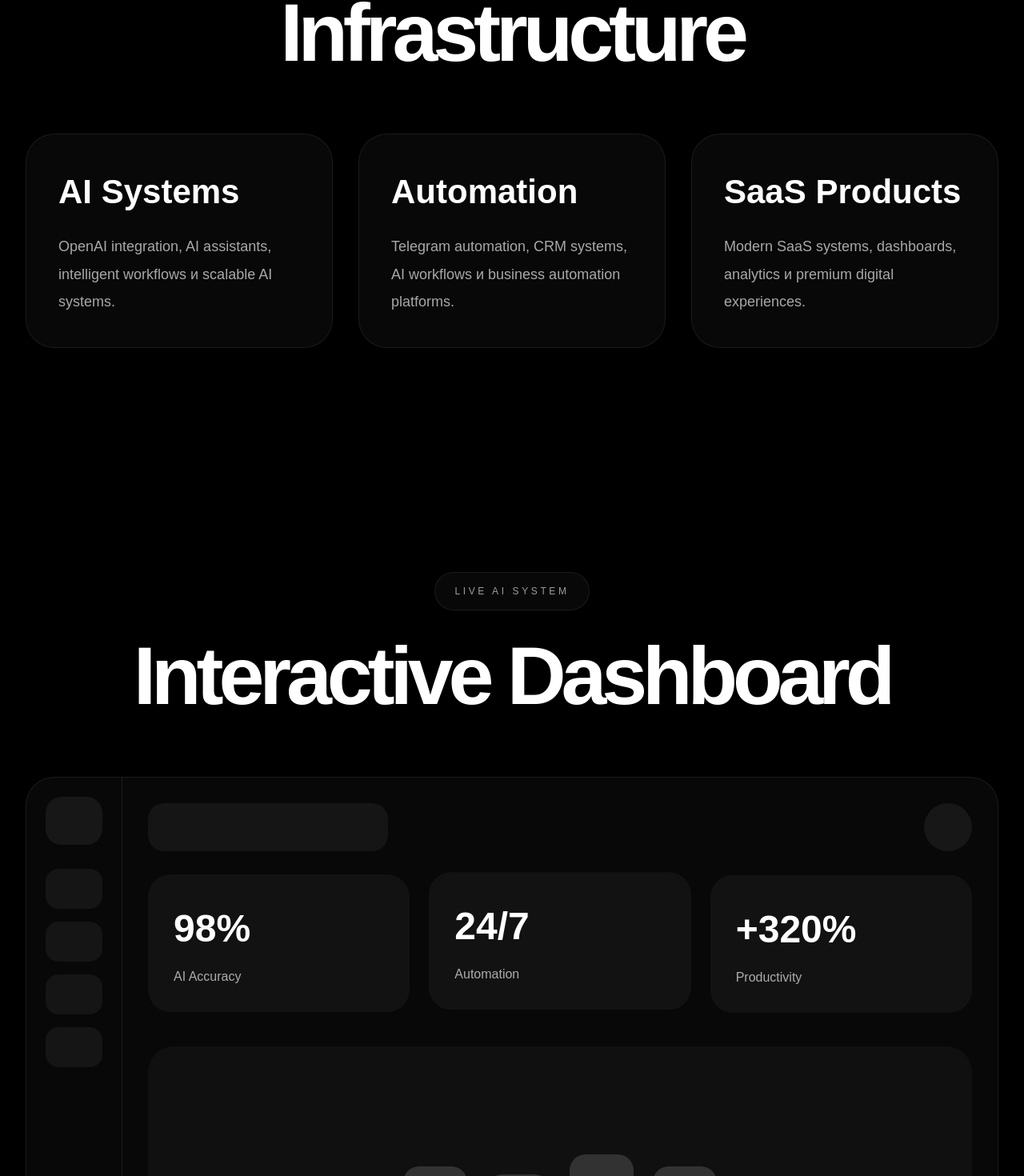
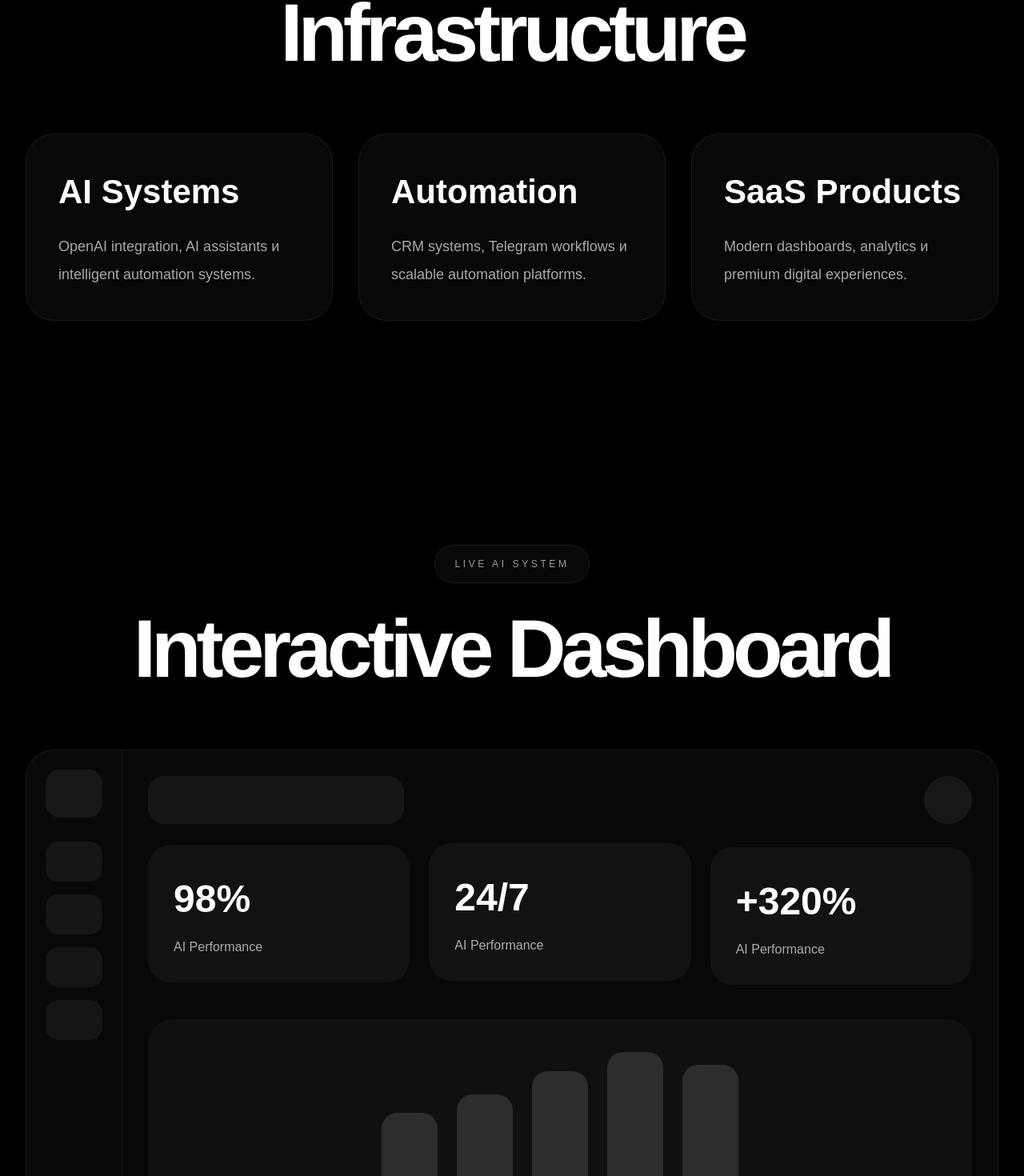
Before and after one commit to errorkorolevsky/eric-portfolio, a Next.js app: page / in a window 1280 px wide. Shown: the part 1310-2780 px from the top of the page at 80% size. Built offline with nearby package versions, Linux system fonts and the light colour scheme.

Commit message:
advanced premium motion system

```diff
--- a/app/globals.css
+++ b/app/globals.css
@@ -17,54 +17,29 @@ body {
   box-sizing: border-box;
 }
 
-.grid-overlay {
-  position: fixed;
-  inset: 0;
-  z-index: -5;
-
-  background-image:
-    linear-gradient(rgba(255,255,255,0.03) 1px, transparent 1px),
-    linear-gradient(90deg, rgba(255,255,255,0.03) 1px, transparent 1px);
-
-  background-size: 80px 80px;
-
-  mask-image: radial-gradient(circle at center, black, transparent 80%);
+.site-wrapper {
+  position: relative;
 }
 
-.ambient {
+/* CURSOR */
+
+.premium-cursor {
+  width: 18px;
+  height: 18px;
+
+  border-radius: 9999px;
+
+  background: rgba(255,255,255,0.9);
+
   position: fixed;
-  border-radius: 9999px;
-  filter: blur(120px);
-  z-index: -6;
-}
 
-.ambient-1 {
-  width: 600px;
-  height: 600px;
-  background: rgba(255,255,255,0.08);
+  z-index: 999;
 
-  top: -200px;
-  left: -200px;
-}
+  pointer-events: none;
 
-.ambient-2 {
-  width: 500px;
-  height: 500px;
-  background: rgba(255,255,255,0.05);
+  transform: translate(-50%, -50%);
 
-  right: -100px;
-  top: 30%;
-}
-
-.ambient-3 {
-  width: 700px;
-  height: 700px;
-  background: rgba(255,255,255,0.04);
-
-  bottom: -300px;
-  left: 50%;
-
-  transform: translateX(-50%);
+  mix-blend-mode: difference;
 }
 
 .mouse-glow {
@@ -91,18 +66,96 @@ body {
   filter: blur(60px);
 }
 
+/* GRID */
+
+.grid-overlay {
+  position: fixed;
+  inset: 0;
+  z-index: -5;
+
+  background-image:
+    linear-gradient(rgba(255,255,255,0.03) 1px, transparent 1px),
+    linear-gradient(90deg, rgba(255,255,255,0.03) 1px, transparent 1px);
+
+  background-size: 80px 80px;
+
+  mask-image: radial-gradient(circle at center, black, transparent 80%);
+}
+
+/* AMBIENT */
+
+.ambient {
+  position: fixed;
+  border-radius: 9999px;
+  filter: blur(120px);
+  z-index: -6;
+
+  animation: float 12s ease-in-out infinite;
+}
+
+.ambient-1 {
+  width: 600px;
+  height: 600px;
+
+  background: rgba(255,255,255,0.08);
+
+  top: -200px;
+  left: -200px;
+}
+
+.ambient-2 {
+  width: 500px;
+  height: 500px;
+
+  background: rgba(255,255,255,0.05);
+
+  right: -100px;
+  top: 30%;
+}
+
+.ambient-3 {
+  width: 700px;
+  height: 700px;
+
+  background: rgba(255,255,255,0.04);
+
+  bottom: -300px;
+  left: 50%;
+}
+
+@keyframes float {
+
+  0% {
+    transform: translateY(0px);
+  }
+
+  50% {
+    transform: translateY(-30px);
+  }
+
+  100% {
+    transform: translateY(0px);
+  }
+
+}
+
+/* NAVBAR */
+
 .navbar {
   position: fixed;
+
   top: 0;
   left: 0;
+
   width: 100%;
-  z-index: 50;
+
+  z-index: 100;
 
   backdrop-filter: blur(24px);
 
-  background: rgba(0,0,0,0.4);
+  background: rgba(0,0,0,0.35);
 
-  border-bottom: 1px solid rgba(255,255,255,0.05);
+  border-bottom: 1px solid rgba(255,255,255,0.06);
 }
 
 .navbar-container {
@@ -132,7 +185,15 @@ body {
 .nav-links a {
   color: rgba(255,255,255,0.7);
   text-decoration: none;
+
+  transition: 0.3s ease;
 }
+
+.nav-links a:hover {
+  color: white;
+}
+
+/* HERO */
 
 .hero-section {
   min-height: 100vh;
@@ -161,6 +222,8 @@ body {
   border: 1px solid rgba(255,255,255,0.08);
 
   background: rgba(255,255,255,0.03);
+
+  backdrop-filter: blur(24px);
 
   font-size: 12px;
 
@@ -200,14 +263,19 @@ body {
   display: flex;
   justify-content: center;
   gap: 24px;
+
   margin-top: 56px;
 }
 
 .primary-btn,
 .secondary-btn {
   padding: 20px 36px;
+
   border-radius: 20px;
+
   cursor: pointer;
+
+  transition: 0.35s ease;
 }
 
 .primary-btn {
@@ -218,9 +286,13 @@ body {
 
 .secondary-btn {
   background: rgba(255,255,255,0.04);
+
   border: 1px solid rgba(255,255,255,0.08);
+
   color: white;
 }
+
+/* SECTION */
 
 .section {
   padding: 140px 32px;
@@ -235,10 +307,14 @@ body {
   text-align: center;
 }
 
+/* GRID */
+
 .services-grid,
 .projects-grid {
   display: grid;
+
   gap: 32px;
+
   margin-top: 80px;
 }
 
@@ -249,6 +325,8 @@ body {
 .projects-grid {
   grid-template-columns: repeat(2,1fr);
 }
+
+/* CARDS */
 
 .glass-card,
 .project-card,
@@ -262,6 +340,8 @@ body {
   background: rgba(255,255,255,0.03);
 
   backdrop-filter: blur(24px);
+
+  transition: 0.4s ease;
 }
 
 .glass-card {
@@ -271,33 +351,66 @@ body {
 .glass-card h3,
 .project-content h3 {
   font-size: 42px;
+
   font-weight: 900;
+
   margin-bottom: 20px;
 }
 
 .glass-card p,
 .project-content p {
   font-size: 18px;
+
   line-height: 1.9;
+
   color: rgba(255,255,255,0.65);
 }
 
+.card-glow {
+  position: absolute;
+  inset: 0;
+
+  background:
+    radial-gradient(
+      circle at top left,
+      rgba(255,255,255,0.12),
+      transparent 40%
+    );
+
+  opacity: 0;
+
+  transition: 0.4s ease;
+}
+
+.glass-card:hover .card-glow {
+  opacity: 1;
+}
+
+/* DASHBOARD */
+
 .live-dashboard {
   margin-top: 80px;
+
+  min-height: 600px;
+
   display: flex;
-  min-height: 600px;
 }
 
-.live-sidebar {
+.dashboard-sidebar {
   width: 120px;
+
   border-right: 1px solid rgba(255,255,255,0.08);
+
   padding: 24px;
 }
 
 .sidebar-logo {
   height: 60px;
-  border-radius: 20px;
+
+  border-radius: 18px;
+
   background: rgba(255,255,255,0.06);
+
   margin-bottom: 30px;
 }
 
@@ -309,61 +422,76 @@ body {
 
 .sidebar-items div {
   height: 50px;
+
   border-radius: 16px;
+
   background: rgba(255,255,255,0.05);
 }
 
-.live-content {
+.dashboard-content {
   flex: 1;
   padding: 32px;
 }
 
-.live-top {
+.dashboard-top {
   display: flex;
   justify-content: space-between;
+
   margin-bottom: 32px;
 }
 
-.live-search {
-  width: 300px;
+.dashboard-search {
+  width: 320px;
   height: 60px;
+
   border-radius: 20px;
+
   background: rgba(255,255,255,0.05);
 }
 
-.live-profile {
+.dashboard-user {
   width: 60px;
   height: 60px;
+
   border-radius: 9999px;
+
   background: rgba(255,255,255,0.06);
 }
 
-.live-stats {
+.stats-grid {
   display: grid;
+
   grid-template-columns: repeat(3,1fr);
+
   gap: 24px;
+
   margin-bottom: 40px;
 }
 
 .stat-card {
   padding: 32px;
+
   border-radius: 28px;
+
   background: rgba(255,255,255,0.04);
 }
 
-.stat-value {
+.stat-number {
   font-size: 48px;
   font-weight: 900;
+
   margin-bottom: 12px;
 }
 
-.stat-label {
+.stat-text {
   color: rgba(255,255,255,0.65);
 }
 
-.chart-block {
+.chart-container {
   height: 260px;
+
   border-radius: 32px;
+
   background: rgba(255,255,255,0.03);
 
   display: flex;
@@ -373,26 +501,48 @@ body {
   padding: 40px;
 }
 
-.chart-lines {
+.chart-bars {
   display: flex;
+  align-items: end;
   gap: 24px;
-  align-items: end;
+
   height: 100%;
 }
 
-.chart-lines div {
-  width: 80px;
+.chart-bars div {
+  width: 70px;
+
   border-radius: 20px 20px 0 0;
-  background: rgba(255,255,255,0.14);
+
+  background: rgba(255,255,255,0.12);
 }
+
+/* PROJECTS */
 
 .project-preview {
   height: 320px;
-  background: linear-gradient(135deg,#0a0a0a,#050505);
+
+  position: relative;
+
+  background:
+    linear-gradient(
+      135deg,
+      #0a0a0a,
+      #050505
+    );
 }
 
-.project-preview.second {
-  background: linear-gradient(135deg,#101010,#050505);
+.preview-glow {
+  position: absolute;
+
+  inset: 0;
+
+  background:
+    radial-gradient(
+      circle at center,
+      rgba(255,255,255,0.12),
+      transparent 60%
+    );
 }
 
 .project-content {
@@ -417,35 +567,46 @@ body {
   margin-bottom: 24px;
 }
 
+/* CONTACT */
+
 .contact-section {
   padding: 160px 32px;
 }
 
 .contact-content {
   max-width: 1000px;
+
   margin: 0 auto;
+
   text-align: center;
 }
 
 .contact-links {
   display: flex;
   justify-content: center;
+
   gap: 48px;
+
   margin-top: 56px;
 }
 
 .contact-links a {
   color: white;
+
   text-decoration: none;
+
   font-size: 24px;
+
   font-weight: 700;
 }
+
+/* MOBILE */
 
 @media (max-width: 1024px) {
 
   .services-grid,
   .projects-grid,
-  .live-stats {
+  .stats-grid {
     grid-template-columns: 1fr;
   }
 
@@ -453,7 +614,7 @@ body {
     flex-direction: column;
   }
 
-  .live-sidebar {
+  .dashboard-sidebar {
     width: 100%;
     border-right: none;
     border-bottom: 1px solid rgba(255,255,255,0.08);
--- a/app/page.tsx
+++ b/app/page.tsx
@@ -1,12 +1,12 @@
 "use client";
 
 import { motion } from "framer-motion";
-import { useEffect, useState } from "react";
+import { useEffect, useRef, useState } from "react";
 
 const fadeUp = {
   hidden: {
     opacity: 0,
-    y: 50,
+    y: 80,
   },
 
   visible: {
@@ -22,13 +22,32 @@ export default function Home() {
     y: 0,
   });
 
+  const cursorRef = useRef<HTMLDivElement>(null);
+
   useEffect(() => {
 
     const mouseMove = (e: MouseEvent) => {
+
       setMousePosition({
         x: e.clientX,
         y: e.clientY,
       });
+
+      if (cursorRef.current) {
+
+        cursorRef.current.animate(
+          {
+            left: `${e.clientX}px`,
+            top: `${e.clientY}px`,
+          },
+          {
+            duration: 600,
+            fill: "forwards",
+          }
+        );
+
+      }
+
     };
 
     window.addEventListener("mousemove", mouseMove);
@@ -40,7 +59,14 @@ export default function Home() {
   }, []);
 
   return (
-    <main className="relative overflow-hidden bg-black text-white">
+    <main className="site-wrapper">
+
+      {/* PREMIUM CURSOR */}
+
+      <div
+        ref={cursorRef}
+        className="premium-cursor"
+      />
 
       {/* MOUSE GLOW */}
 
@@ -66,31 +92,22 @@ export default function Home() {
 
         <div className="navbar-container">
 
-          <div className="logo">
+          <motion.div
+            whileHover={{
+              scale: 1.05,
+            }}
+            className="logo"
+          >
             Эрик.dev
-          </div>
+          </motion.div>
 
           <nav className="nav-links">
 
-            <a href="#hero">
-              Главная
-            </a>
-
-            <a href="#services">
-              Услуги
-            </a>
-
-            <a href="#dashboard">
-              Dashboard
-            </a>
-
-            <a href="#projects">
-              Проекты
-            </a>
-
-            <a href="#contact">
-              Контакты
-            </a>
+            <a href="#hero">Главная</a>
+            <a href="#services">Услуги</a>
+            <a href="#dashboard">Dashboard</a>
+            <a href="#projects">Проекты</a>
+            <a href="#contact">Контакты</a>
 
           </nav>
 
@@ -109,13 +126,22 @@ export default function Home() {
           initial="hidden"
           animate="visible"
           variants={fadeUp}
-          transition={{ duration: 0.9 }}
+          transition={{ duration: 1 }}
           className="hero-content"
         >
 
-          <div className="hero-label">
+          <motion.div
+            animate={{
+              y: [0, -10, 0],
+            }}
+            transition={{
+              repeat: Infinity,
+              duration: 6,
+            }}
+            className="hero-label"
+          >
             AI • AUTOMATION • SAAS
-          </div>
+          </motion.div>
 
           <h1 className="hero-title">
 
@@ -140,13 +166,31 @@ export default function Home() {
 
           <div className="hero-buttons">
 
-            <button className="primary-btn">
+            <motion.button
+              whileHover={{
+                scale: 1.05,
+                y: -4,
+              }}
+              whileTap={{
+                scale: 0.96,
+              }}
+              className="primary-btn"
+            >
               Обсудить проект
-            </button>
+            </motion.button>
 
-            <button className="secondary-btn">
+            <motion.button
+              whileHover={{
+                scale: 1.05,
+                y: -4,
+              }}
+              whileTap={{
+                scale: 0.96,
+              }}
+              className="secondary-btn"
+            >
               Смотреть кейсы
-            </button>
+            </motion.button>
 
           </div>
 
@@ -161,7 +205,14 @@ export default function Home() {
         className="section"
       >
 
-        <div className="section-container">
+        <motion.div
+          initial="hidden"
+          whileInView="visible"
+          viewport={{ once: true }}
+          variants={fadeUp}
+          transition={{ duration: 0.8 }}
+          className="section-container"
+        >
 
           <div className="section-heading">
 
@@ -181,78 +232,51 @@ export default function Home() {
 
           <div className="services-grid">
 
+            {[
+              {
+                title: "AI Systems",
+                text: "OpenAI integration, AI assistants и intelligent automation systems.",
+              },
+
+              {
+                title: "Automation",
+                text: "CRM systems, Telegram workflows и scalable automation platforms.",
+              },
+
+              {
+                title: "SaaS Products",
+                text: "Modern dashboards, analytics и premium digital experiences.",
+              },
+
+            ].map((card, index) => (
+
               <motion.div
+                key={index}
                 whileHover={{
-                y: -10,
-                scale: 1.02,
+                  y: -12,
+                  rotateX: 4,
+                  rotateY: 4,
                 }}
-              className="glass-card"
+                className="glass-card magnetic"
               >
 
                 <div className="card-glow"></div>
 
                 <h3>
-                AI Systems
+                  {card.title}
                 </h3>
 
                 <p>
-                OpenAI integration,
-                AI assistants,
-                intelligent workflows
-                и scalable AI systems.
+                  {card.text}
                 </p>
 
               </motion.div>
 
-            <motion.div
-              whileHover={{
-                y: -10,
-                scale: 1.02,
-              }}
-              className="glass-card"
-            >
-
-              <div className="card-glow"></div>
-
-              <h3>
-                Automation
-              </h3>
-
-              <p>
-                Telegram automation,
-                CRM systems,
-                AI workflows
-                и business automation platforms.
-              </p>
-
-            </motion.div>
-
-            <motion.div
-              whileHover={{
-                y: -10,
-                scale: 1.02,
-              }}
-              className="glass-card"
-            >
-
-              <div className="card-glow"></div>
-
-              <h3>
-                SaaS Products
-              </h3>
-
-              <p>
-                Modern SaaS systems,
-                dashboards,
-                analytics
-                и premium digital experiences.
-              </p>
-
-            </motion.div>
+            ))}
 
           </div>
 
-        </div>
+        </motion.div>
 
       </section>
 
@@ -263,7 +287,14 @@ export default function Home() {
         className="section"
       >
 
-        <div className="section-container">
+        <motion.div
+          initial="hidden"
+          whileInView="visible"
+          viewport={{ once: true }}
+          variants={fadeUp}
+          transition={{ duration: 1 }}
+          className="section-container"
+        >
 
           <div className="section-heading">
 
@@ -284,9 +315,7 @@ export default function Home() {
             className="live-dashboard"
           >
 
-            {/* SIDEBAR */}
-
-            <div className="live-sidebar">
+            <div className="dashboard-sidebar">
 
               <div className="sidebar-logo"></div>
 
@@ -301,134 +330,74 @@ export default function Home() {
 
             </div>
 
-            {/* CONTENT */}
+            <div className="dashboard-content">
 
-            <div className="live-content">
+              <div className="dashboard-top">
 
-              {/* TOP */}
+                <div className="dashboard-search"></div>
 
-              <div className="live-top">
-
-                <div className="live-search"></div>
-
-                <div className="live-profile"></div>
+                <div className="dashboard-user"></div>
 
               </div>
 
-              {/* STATS */}
+              <div className="stats-grid">
 
-              <div className="live-stats">
+                {[
+                  "98%",
+                  "24/7",
+                  "+320%",
+                ].map((stat, index) => (
 
                   <motion.div
+                    key={index}
                     animate={{
-                    y: [0, -5, 0],
+                      y: [0, -10, 0],
                     }}
                     transition={{
                       repeat: Infinity,
-                    duration: 4,
+                      duration: 4 + index,
                     }}
                     className="stat-card"
                   >
 
-                  <div className="stat-value">
-                    98%
+                    <div className="stat-number">
+                      {stat}
                     </div>
 
-                  <div className="stat-label">
-                    AI Accuracy
+                    <div className="stat-text">
+                      AI Performance
                     </div>
 
                   </motion.div>
 
+                ))}
+
+              </div>
+
+              <div className="chart-container">
+
+                <div className="chart-bars">
+
+                  {[1,2,3,4,5].map((item) => (
+
                     <motion.div
+                      key={item}
                       animate={{
-                    y: [0, -7, 0],
+                        height: [
+                          60,
+                          140,
+                          90,
+                          180,
+                          120,
+                        ],
                       }}
                       transition={{
                         repeat: Infinity,
-                    duration: 5,
-                  }}
-                  className="stat-card"
-                >
-
-                  <div className="stat-value">
-                    24/7
-                  </div>
-
-                  <div className="stat-label">
-                    Automation
-                  </div>
-
-                </motion.div>
-
-                <motion.div
-                  animate={{
-                    y: [0, -4, 0],
-                  }}
-                  transition={{
-                    repeat: Infinity,
-                    duration: 3,
-                  }}
-                  className="stat-card"
-                >
-
-                  <div className="stat-value">
-                    +320%
-                  </div>
-
-                  <div className="stat-label">
-                    Productivity
-                  </div>
-
-                </motion.div>
-
-              </div>
-
-              {/* CHART */}
-
-              <div className="chart-block">
-
-                <div className="chart-lines">
-
-                  <motion.div
-                    animate={{
-                      height: [40, 100, 70, 120],
-                    }}
-                    transition={{
-                      repeat: Infinity,
-                      duration: 4,
+                        duration: 5 + item,
                       }}
                     />
 
-                  <motion.div
-                    animate={{
-                      height: [90, 60, 130, 80],
-                    }}
-                    transition={{
-                      repeat: Infinity,
-                      duration: 5,
-                    }}
-                  />
-
-                  <motion.div
-                    animate={{
-                      height: [60, 120, 80, 150],
-                    }}
-                    transition={{
-                      repeat: Infinity,
-                      duration: 6,
-                    }}
-                  />
-
-                  <motion.div
-                    animate={{
-                      height: [100, 70, 140, 90],
-                    }}
-                    transition={{
-                      repeat: Infinity,
-                      duration: 5,
-                    }}
-                  />
+                  ))}
 
                 </div>
 
@@ -438,7 +407,7 @@ export default function Home() {
 
           </motion.div>
 
-        </div>
+        </motion.div>
 
       </section>
 
@@ -449,7 +418,14 @@ export default function Home() {
         className="section"
       >
 
-        <div className="section-container">
+        <motion.div
+          initial="hidden"
+          whileInView="visible"
+          viewport={{ once: true }}
+          variants={fadeUp}
+          transition={{ duration: 1 }}
+          className="section-container"
+        >
 
           <div className="section-heading">
 
@@ -465,14 +441,30 @@ export default function Home() {
 
           <div className="projects-grid">
 
+            {[1,2].map((project) => (
+
               <motion.div
+                key={project}
                 whileHover={{
                   y: -12,
                 }}
-              className="project-card"
+                className="project-card magnetic"
               >
 
-              <div className="project-preview"></div>
+                <div className="project-preview">
+
+                  <motion.div
+                    animate={{
+                      scale: [1, 1.05, 1],
+                    }}
+                    transition={{
+                      repeat: Infinity,
+                      duration: 8,
+                    }}
+                    className="preview-glow"
+                  />
+
+                </div>
 
                 <div className="project-content">
 
@@ -481,53 +473,27 @@ export default function Home() {
                   </div>
 
                   <h3>
-                  AI SaaS Dashboard
+                    Intelligent Automation
                   </h3>
 
                   <p>
-                  Intelligent AI ecosystem
+
+                    Premium AI ecosystem
                     для analytics,
                     workflows
                     и scalable automation systems.
+
                   </p>
 
                 </div>
 
               </motion.div>
 
-            <motion.div
-              whileHover={{
-                y: -12,
-              }}
-              className="project-card"
-            >
-
-              <div className="project-preview second"></div>
-
-              <div className="project-content">
-
-                <div className="project-tag">
-                  AUTOMATION SYSTEM
-                </div>
-
-                <h3>
-                  Telegram AI Platform
-                </h3>
-
-                <p>
-                  Telegram automation ecosystem,
-                  AI workflows,
-                  notifications
-                  и intelligent automation pipelines.
-                </p>
+            ))}
 
           </div>
 
         </motion.div>
-
-          </div>
-
-        </div>
 
       </section>
 
@@ -538,7 +504,14 @@ export default function Home() {
         className="contact-section"
       >
 
-        <div className="contact-content">
+        <motion.div
+          initial="hidden"
+          whileInView="visible"
+          viewport={{ once: true }}
+          variants={fadeUp}
+          transition={{ duration: 1 }}
+          className="contact-content"
+        >
 
           <div className="section-label">
             CONTACT
@@ -546,9 +519,9 @@ export default function Home() {
 
           <h2 className="contact-title">
 
-            Давайте создадим
+            Let’s build
             <br />
-            что-то
+            something
             <br />
             exceptional
 
@@ -557,19 +530,19 @@ export default function Home() {
           <p className="contact-description">
 
             Open for AI systems,
-            automation platforms,
-            SaaS products
+            SaaS products,
+            automation platforms
             и premium digital experiences.
 
           </p>
 
           <div className="contact-links">
 
-            <a href="https://t.me/ericilyano" target="_blank">
+            <a href="https://t.me/ericilyano">
               Telegram
             </a>
 
-            <a href="https://github.com/errorkorolevsky" target="_blank">
+            <a href="https://github.com/errorkorolevsky">
               GitHub
             </a>
 
@@ -579,7 +552,7 @@ export default function Home() {
 
           </div>
 
-        </div>
+        </motion.div>
 
       </section>
 
```
Lines whose indentation alone changed are shown as unchanged.
